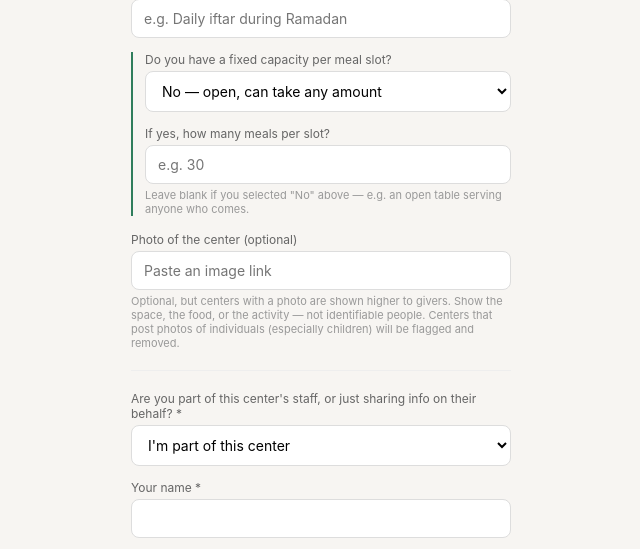
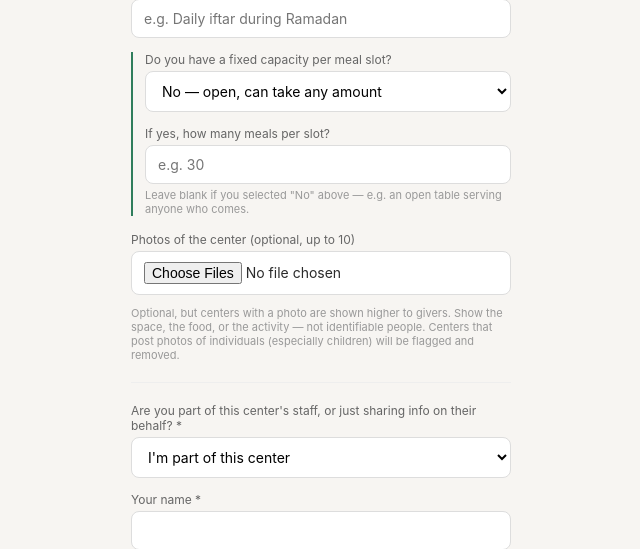
Before and after one commit to shireenhdabbas-netizen/e63am, a Flask app: page /register-center in a window 1280 px wide. Shown: the part 1402-1951 px from the top of the page, without its empty margins (319-959 px from the left). Run offline with Flask 3, Linux system fonts and the light colour scheme.

Commit message:
Update register_center.html

```diff
--- a/templates/register_center.html
+++ b/templates/register_center.html
@@ -5,7 +5,7 @@
 <h1>Register a center</h1>
 <p class="subtitle">Mosque, church, or community center that can receive and distribute food</p>
 
-<form method="POST">
+<form method="POST" enctype="multipart/form-data">
   <label>Center name *</label>
   <input type="text" name="center_name" value="{{ form.get('center_name', '') }}" required>
 
@@ -140,8 +140,9 @@
     <p class="hint">Leave blank if you selected "No" above — e.g. an open table serving anyone who comes.</p>
   </div>
 
-  <label>Photo of the center (optional)</label>
-  <input type="text" name="photo_url" placeholder="Paste an image link" value="{{ form.get('photo_url', '') }}">
+  <label>Photos of the center (optional, up to 10)</label>
+  <input type="file" name="photos" accept="image/*" multiple id="photos-input">
+  <p class="hint" id="photos-count-hint"></p>
   <p class="hint">Optional, but centers with a photo are shown higher to givers. Show the space, the food, or the activity — not identifiable people. Centers that post photos of individuals (especially children) will be flagged and removed.</p>
 
   <hr style="margin:20px 0;border:none;border-top:1px solid #eee;">
@@ -261,5 +262,17 @@
   }
   document.getElementById('beneficiaries').addEventListener('input', updateTotalSuggestion);
   document.getElementById('staff_members').addEventListener('input', updateTotalSuggestion);
+
+  document.getElementById('photos-input').addEventListener('change', function() {
+    var count = this.files.length;
+    var hint = document.getElementById('photos-count-hint');
+    if (count > 10) {
+      hint.textContent = count + ' selected — only the first 10 will be uploaded.';
+    } else if (count > 0) {
+      hint.textContent = count + ' photo' + (count !== 1 ? 's' : '') + ' selected.';
+    } else {
+      hint.textContent = '';
+    }
+  });
 </script>
 {% endblock %}
```
